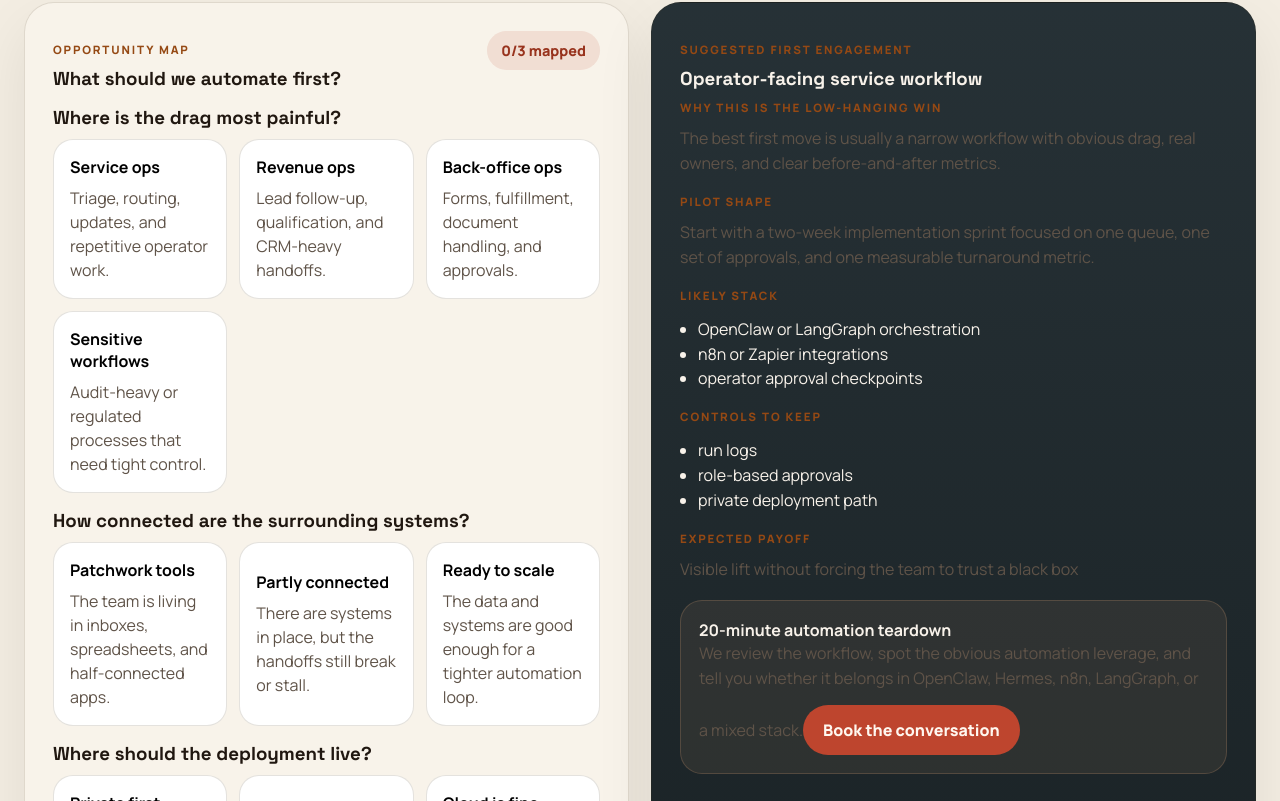
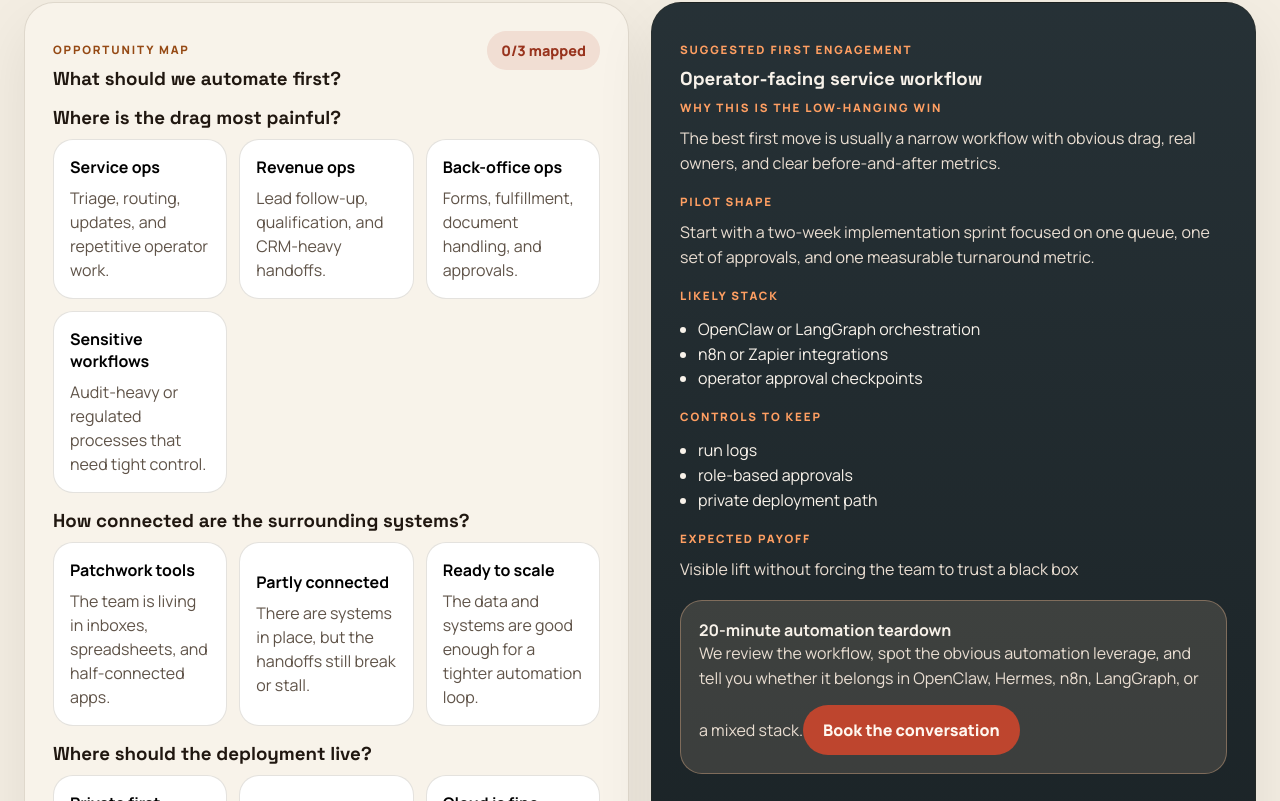
Before and after one commit to agonza1/Ai-ops-map, a React (Vite) app: page / in a window 1280 px wide. Shown: the part 2819-3620 px from the top of the page. Built offline with nearby package versions, Linux system fonts and the light colour scheme.

Commit message:
Improve result card readability and contact link

```diff
--- a/src/App.css
+++ b/src/App.css
@@ -138,6 +138,22 @@
 .result-card li,
 .result-card small {
   color: #f8f2ea;
+}
+
+.result-card .section-kicker,
+.result-card .result-section p {
+  color: #ff9f62;
+}
+
+.result-card .result-section span,
+.result-card .cta-panel span,
+.result-card .cta-panel small {
+  color: #eaded2;
+}
+
+.result-card .cta-panel {
+  border-color: rgba(255, 196, 150, 0.34);
+  background: rgba(255, 218, 184, 0.14);
 }
 
 .hero-card ul,
--- a/src/App.tsx
+++ b/src/App.tsx
@@ -236,7 +236,7 @@ function App() {
             <a href="#opportunity-map" className="primary-link">
               Find low-hanging automation wins
             </a>
-            <a href="https://webrtc.ventures" target="_blank" rel="noreferrer" className="secondary-link">
+            <a href="https://webrtc.ventures/contact/" target="_blank" rel="noreferrer" className="secondary-link">
               Talk to an automation expert
             </a>
           </div>
```
Also changed, not shown: 4 other files (tests, documents, lock files or other folders).
